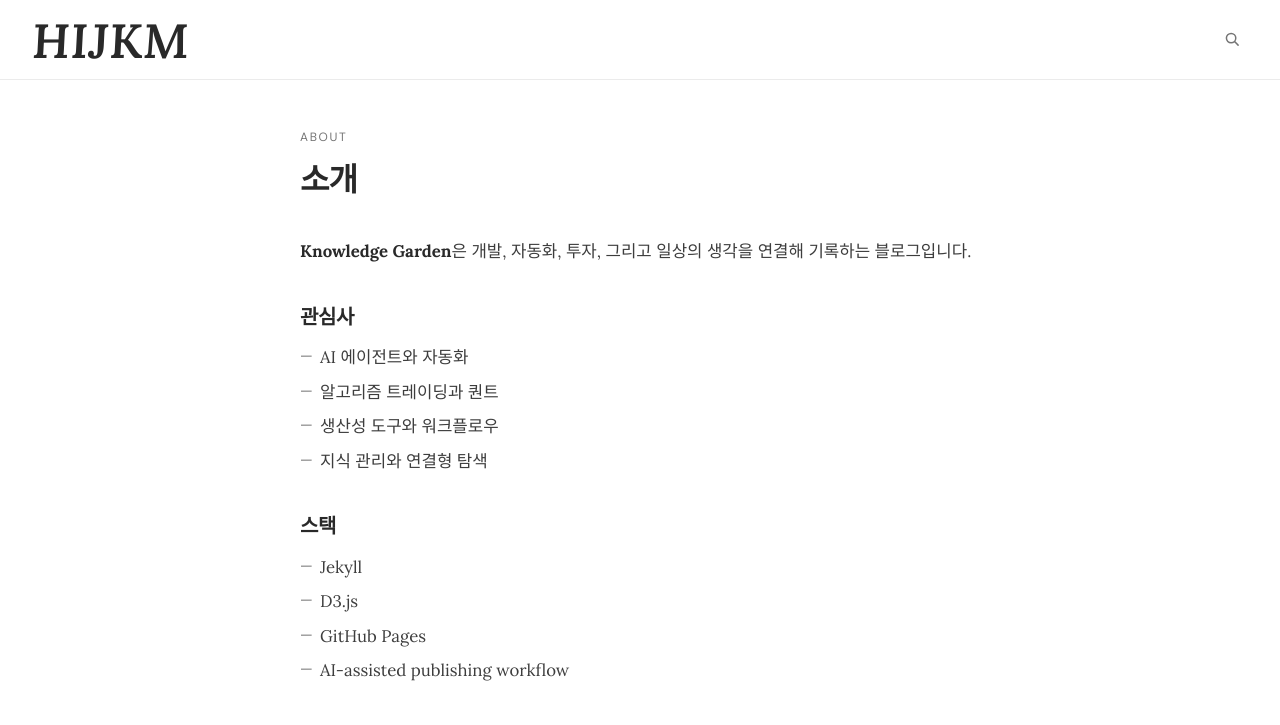
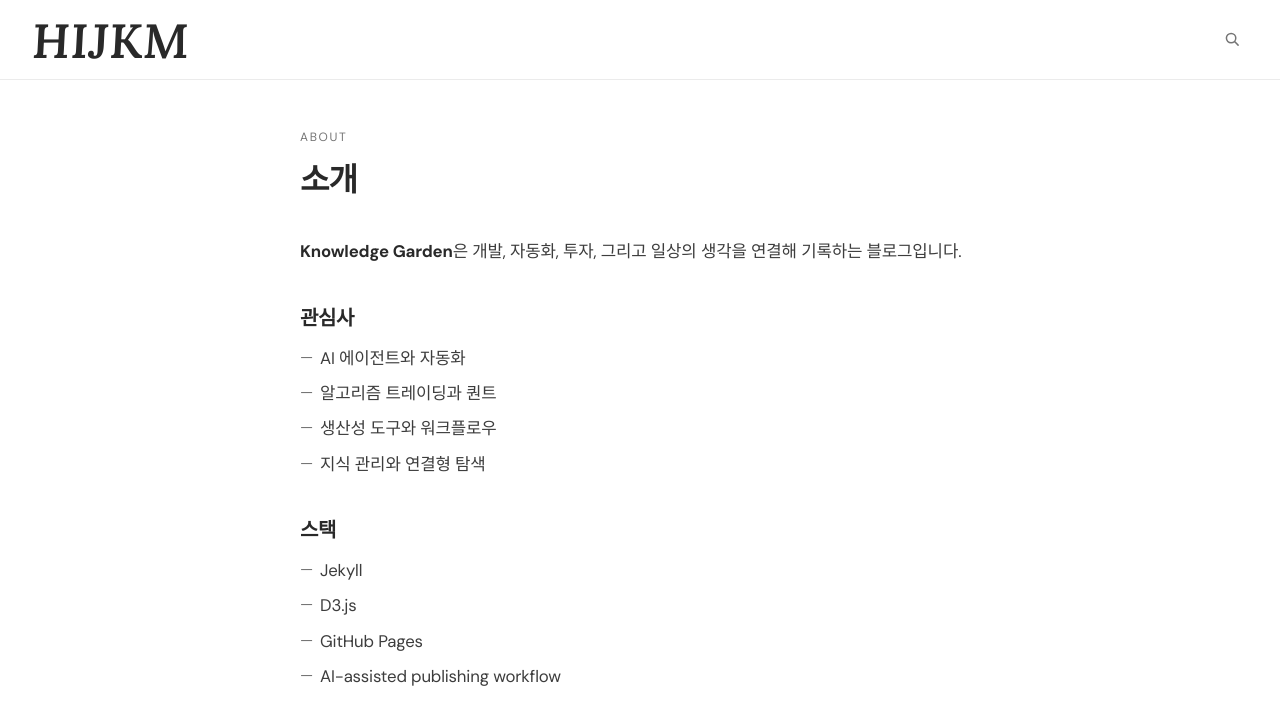
Before and after one commit to HIJKM/HIJKM.github.io, a Jekyll site: the page built from about.md, in a window 1280 px wide. Shown: the top 725 px of the page. Built offline with Jekyll 4.4.1, drawn with Linux system fonts in a browser that asks for light colours; nearby versions of some CDN libraries.

Commit message:
style: switch desktop article body to sans serif

```diff
--- a/assets/css/main.css
+++ b/assets/css/main.css
@@ -1270,6 +1270,19 @@ img { max-width: 100%; display: block; }
   white-space: nowrap;
 }
 
+@media (min-width: 681px) {
+  .post-description {
+    font-family: var(--font-sans);
+    line-height: 1.55;
+  }
+
+  .post-content {
+    font-family: var(--font-sans);
+    line-height: 1.62;
+    letter-spacing: -0.01em;
+  }
+}
+
 @media (max-width: 680px) {
   .site-header { padding: 0 1.25rem; height: 68px; }
   .site-logo   { font-size: 2.2rem; }
```
